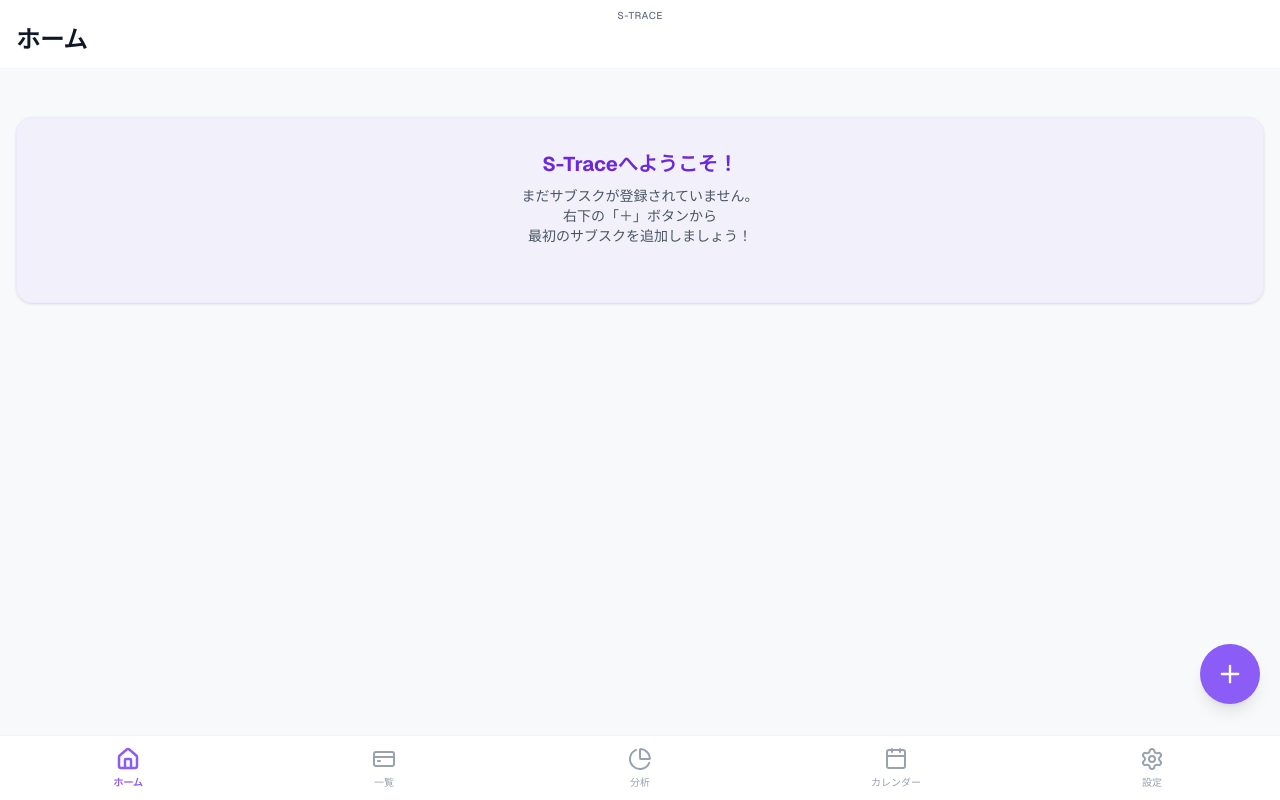
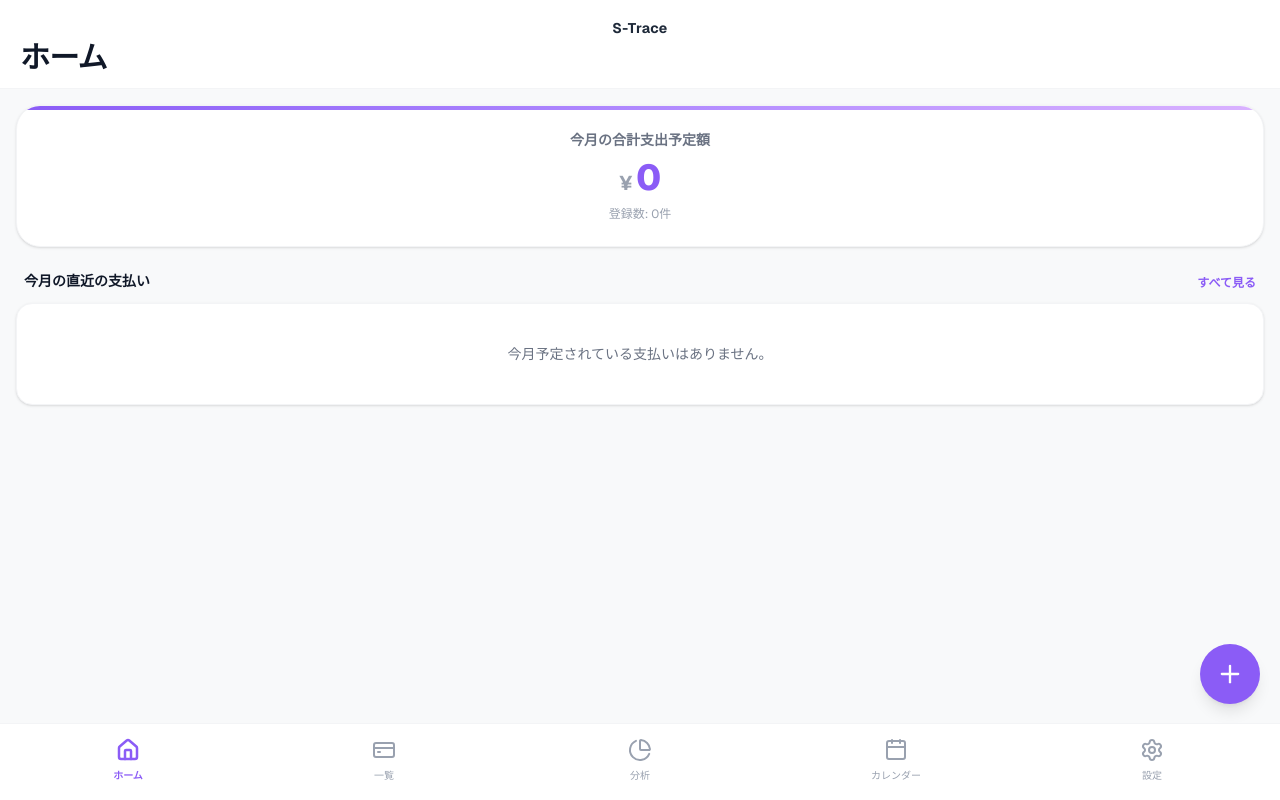
Before and after one commit to kenchan0526/S-Trace, a Next.js app: page / in a window 1280 px wide. Built offline with nearby package versions, Linux system fonts and the light colour scheme.

Commit message:
UI/UX updates and bugfixes based on feedback

```diff
--- a/src/app/analytics/page.tsx
+++ b/src/app/analytics/page.tsx
@@ -4,6 +4,7 @@ import { useState } from "react";
 import Header from "@/components/layout/Header";
 import { useSubscriptions } from "@/hooks/useSubscriptions";
 import { PieChart, Pie, Cell, ResponsiveContainer, Tooltip, Legend } from "recharts";
+import { differenceInMonths, differenceInYears } from "date-fns";
 
 const COLORS = ['#8B5CF6', '#C4B5FD', '#F472B6', '#34D399', '#FBBF24', '#60A5FA', '#A78BFA', '#9CA3AF'];
 
@@ -13,7 +14,7 @@ export default function AnalyticsPage() {
 
   if (!isLoaded) return null;
 
-  const activeSubs = subscriptions.filter(s => s.status !== "archived" && s.status !== "paused");
+  const activeSubs = subscriptions.filter(s => s.status !== "archived" && s.status !== "cancelled");
 
   const totalMonthly = activeSubs.reduce((sum, sub) => {
     return sum + (sub.billingCycle === "毎年" ? Math.round(sub.amount / 12) : sub.amount);
@@ -23,8 +24,24 @@ export default function AnalyticsPage() {
     return sum + (sub.billingCycle === "毎月" ? sub.amount * 12 : sub.amount);
   }, 0);
 
-  const displayTotal = isMonthly ? totalMonthly : totalYearly;
   const dailyCost = Math.round(totalYearly / 365);
+
+  const totalCumulative = subscriptions.reduce((sum, sub) => {
+    const startDate = new Date(sub.startDate);
+    const endDate = sub.status === "cancelled" && sub.cancellationDate
+      ? new Date(sub.cancellationDate)
+      : new Date();
+
+    let paid = 0;
+    if (sub.billingCycle === "毎月") {
+      paid = sub.amount * Math.max(1, differenceInMonths(endDate, startDate) + 1);
+    } else if (sub.billingCycle === "毎年") {
+      paid = sub.amount * Math.max(1, differenceInYears(endDate, startDate) + 1);
+    } else {
+      paid = sub.amount;
+    }
+    return sum + paid;
+  }, 0);
 
   const calculateAmount = (sub: typeof activeSubs[0]) => {
     if (isMonthly) {
@@ -64,6 +81,14 @@ export default function AnalyticsPage() {
     <div className="min-h-full bg-background pb-10">
       <Header title="分析" />
       <div className="p-4 space-y-6">
+
+        {/* Cumulative Total */}
+        <div className="bg-gradient-to-br from-primary to-purple-400 rounded-2xl shadow-sm p-6 text-center text-white">
+          <h2 className="text-xs font-bold text-purple-100 mb-1">これまでの累計支払い総額</h2>
+          <p className="text-3xl font-extrabold tracking-tight">¥{totalCumulative.toLocaleString()}</p>
+          <p className="text-[10px] text-purple-200 mt-2">※ 解約済みのサブスクリプションを含みます</p>
+        </div>
+
         {/* Toggle */}
         <div className="flex bg-gray-100 rounded-full p-1 max-w-xs mx-auto">
           <button
--- a/src/app/page.tsx
+++ b/src/app/page.tsx
@@ -3,8 +3,8 @@
 import { useState } from "react";
 import Header from "@/components/layout/Header";
 import SubscriptionCard from "@/components/ui/SubscriptionCard";
+import SubscriptionModal from "@/components/ui/SubscriptionModal";
 import FloatingActionButton from "@/components/ui/FloatingActionButton";
-import SubscriptionModal from "@/components/ui/SubscriptionModal";
 import { useSubscriptions } from "@/hooks/useSubscriptions";
 import { Subscription } from "@/types/subscription";
 import { Bell, CheckCircle2 } from "lucide-react";
@@ -12,15 +12,27 @@ import Link from "next/link";
 import toast from "react-hot-toast";
 
 export default function Home() {
-  const { subscriptions, settings, isLoaded, addSubscription, updateSubscription, deleteSubscription } = useSubscriptions();
+  const { subscriptions, settings, isLoaded, addSubscription, updateSubscription, deleteSubscription, updateSettings } = useSubscriptions();
   const [isModalOpen, setIsModalOpen] = useState(false);
   const [editingSub, setEditingSub] = useState<Subscription | null>(null);
 
-  if (!isLoaded) return null; // or a loading spinner
+  if (!isLoaded) return null;
 
-  const totalAmount = subscriptions.reduce((sum, sub) => sum + sub.amount, 0);
-  const chargeRequiredSubs = subscriptions.filter(s => s.isChargeRequired && !s.isChargedThisMonth);
-  const totalChargeAmount = chargeRequiredSubs.reduce((sum, sub) => sum + sub.amount, 0);
+  const activeSubs = subscriptions.filter(s => s.status !== "archived" && s.status !== "cancelled");
+  const upcomingChargeSubs = activeSubs.filter(s => s.isChargeRequired && !s.isChargedThisMonth);
+
+  const totalMonthly = activeSubs.reduce((sum, sub) => {
+    return sum + (sub.billingCycle === "毎年" ? Math.round(sub.amount / 12) : sub.amount);
+  }, 0);
+
+  const getUpcomingSubs = () => {
+    const today = new Date().getDate();
+    return activeSubs
+      .filter(s => s.billingDate >= today || (s.isChargeRequired && !s.isChargedThisMonth))
+      .sort((a,b) => a.billingDate - b.billingDate)
+      .slice(0, 5);
+  };
+  const upcomingList = getUpcomingSubs();
 
   const handleOpenModal = (sub?: Subscription) => {
     setEditingSub(sub || null);
@@ -45,76 +57,45 @@ export default function Home() {
   };
 
   const handleEnableNotification = () => {
-    toast.success("通知を許可しました（デモ）");
+    updateSettings({ ...settings, notificationEnabled: true });
+    toast.success("通知をオンにしました");
   };
 
   return (
     <div className="min-h-full bg-background pb-10">
       <Header title="ホーム" />
 
-      {/* Main Content */}
       <div className="p-4 space-y-6">
-        {/* Empty State */}
-        {subscriptions.length === 0 ? (
-          <div className="bg-primary-light/50 border border-primary-light rounded-2xl p-8 text-center mt-8 shadow-sm">
-            <h2 className="text-xl font-bold text-primary-dark mb-2">S-Traceへようこそ！</h2>
-            <p className="text-sm text-gray-600 mb-6">
-              まだサブスクが登録されていません。<br />
-              右下の「＋」ボタンから<br />最初のサブスクを追加しましょう！
-            </p>
+
+        {/* Dashboard Card */}
+        <div className="bg-white rounded-3xl p-6 shadow-sm border border-gray-100 flex flex-col items-center justify-center relative overflow-hidden">
+          <div className="absolute top-0 left-0 w-full h-1 bg-gradient-to-r from-primary to-purple-300"></div>
+          <p className="text-sm font-bold text-gray-500 mb-2">今月の合計支出予定額</p>
+          <div className="flex items-baseline space-x-1">
+            <span className="text-xl font-bold text-gray-400">¥</span>
+            <span className="text-4xl font-extrabold text-primary tracking-tight">
+              {totalMonthly.toLocaleString()}
+            </span>
           </div>
-        ) : (
-          <>
-            {/* Summary Card */}
-            <div className="bg-white rounded-2xl shadow-sm border border-gray-100 p-6 relative overflow-hidden">
-              <div className="absolute top-0 right-0 w-32 h-32 bg-primary-light rounded-bl-full -mr-10 -mt-10 opacity-50"></div>
-              <h2 className="text-sm font-bold text-gray-500 mb-1 relative z-10">今月の合計支出予定額</h2>
-              <div className="flex items-baseline space-x-1 relative z-10">
-                <span className="text-3xl font-extrabold text-gray-900 tracking-tight">¥{totalAmount.toLocaleString()}</span>
+          <p className="text-xs text-gray-400 mt-2">登録数: {activeSubs.length}件</p>
         </div>
 
-              {totalChargeAmount > 0 && (
-                <div className="mt-4 pt-4 border-t border-gray-100 relative z-10">
-                  <div className="flex items-center justify-between">
-                    <span className="text-xs font-bold text-gray-500">うち事前チャージ必要額</span>
-                    <span className="text-sm font-bold text-primary-dark bg-purple-50 px-3 py-1 rounded-full border border-purple-100">
-                      ¥{totalChargeAmount.toLocaleString()}
-                    </span>
+        {/* Action Required: Charge */}
+        {upcomingChargeSubs.length > 0 && (
+          <div>
+            <h2 className="text-sm font-bold text-gray-900 mb-3 px-2">要チャージ</h2>
+            <div className="space-y-3">
+              {upcomingChargeSubs.map(sub => (
+                <div key={sub.id} className="bg-orange-50 border border-orange-100 rounded-2xl p-4 flex items-center justify-between">
+                  <div>
+                    <h3 className="font-bold text-orange-900">{sub.name}</h3>
+                    <p className="text-xs text-orange-700 mt-1">¥{sub.amount.toLocaleString()} • {sub.billingDate}日支払</p>
                   </div>
-                </div>
-              )}
-            </div>
-
-            {/* Notification Prompt (Mock) */}
-            <div className="bg-blue-50 border border-blue-100 rounded-2xl p-4 flex items-start space-x-3">
-              <div className="bg-blue-100 text-blue-600 p-2 rounded-full shrink-0">
-                <Bell size={20} />
-              </div>
-              <div>
-                <h3 className="text-sm font-bold text-gray-900">通知をオンにしませんか？</h3>
-                <p className="text-xs text-gray-600 mt-1 mb-2 leading-relaxed">支払い前のチャージ忘れを防ぐためにお知らせします。</p>
-                <button onClick={handleEnableNotification} className="text-xs font-bold text-blue-600 bg-white px-4 py-1.5 rounded-full border border-blue-200 shadow-sm active:scale-95 transition-transform">
-                  許可する
-                </button>
-              </div>
-            </div>
-
-            {/* Charge Alerts */}
-            {chargeRequiredSubs.length > 0 && (
-              <div>
-                <h2 className="text-sm font-bold text-gray-900 mb-3 flex items-center">
-                  <span className="w-2 h-2 rounded-full bg-orange-500 mr-2 shadow-sm"></span>
-                  要チャージ（もうすぐ支払日）
-                </h2>
-                <div className="space-y-3">
-                  {chargeRequiredSubs.map(sub => (
-                    <div key={sub.id} className="relative">
-                      <SubscriptionCard subscription={sub} onClick={() => handleOpenModal(sub)} />
                   <button
                     onClick={(e) => markAsCharged(sub.id, e)}
-                        className="absolute right-4 bottom-4 bg-primary text-white text-xs font-bold px-3 py-1.5 rounded-full shadow-sm flex items-center space-x-1 hover:bg-primary-dark transition-colors active:scale-95 z-10"
+                    className="flex items-center space-x-1 bg-white text-orange-600 px-3 py-2 rounded-xl text-xs font-bold shadow-sm active:scale-95 transition-transform"
                   >
-                        <CheckCircle2 size={14} />
+                    <CheckCircle2 size={16} />
                     <span>チャージ完了</span>
                   </button>
                 </div>
@@ -123,22 +104,43 @@ export default function Home() {
           </div>
         )}
 
-            {/* Recent */}
+        {/* Notifications Prompt */}
+        {!settings.notificationEnabled && (
+          <div className="bg-white rounded-2xl p-4 border border-blue-100 shadow-sm flex items-start space-x-3 slide-up-animation">
+            <div className="bg-blue-50 text-blue-500 p-2 rounded-full shrink-0">
+              <Bell size={20} />
+            </div>
             <div>
-              <div className="flex items-center justify-between mb-3">
-                <h2 className="text-sm font-bold text-gray-900">直近の支払い</h2>
-                <Link href="/list" className="text-xs font-bold text-primary hover:text-primary-dark transition-colors bg-primary-light px-3 py-1 rounded-full">
-                  すべて見る →
+              <h3 className="text-sm font-bold text-gray-900">通知をオンにしませんか？</h3>
+              <p className="text-xs text-gray-600 mt-1 mb-2 leading-relaxed">支払い前のチャージ忘れを防ぐためにお知らせします。</p>
+              <button onClick={handleEnableNotification} className="text-xs font-bold text-blue-600 bg-white px-4 py-1.5 rounded-full border border-blue-200 shadow-sm active:scale-95 transition-transform">
+                オンにする
+              </button>
+            </div>
+          </div>
+        )}
+
+        {/* Upcoming List */}
+        <div>
+          <div className="flex justify-between items-end mb-3 px-2">
+            <h2 className="text-sm font-bold text-gray-900">今月の直近の支払い</h2>
+            <Link href="/list" className="text-xs font-bold text-primary hover:underline">
+              すべて見る
             </Link>
           </div>
           <div className="space-y-3">
-                {subscriptions.slice(0, 3).map(sub => (
+            {upcomingList.length === 0 ? (
+              <div className="text-center py-10 text-gray-500 text-sm bg-white rounded-2xl border border-gray-100 shadow-sm">
+                今月予定されている支払いはありません。
+              </div>
+            ) : (
+              upcomingList.map(sub => (
                 <SubscriptionCard key={sub.id} subscription={sub} onClick={() => handleOpenModal(sub)} />
-                ))}
+              ))
+            )}
           </div>
         </div>
-          </>
-        )}
+
       </div>
 
       <FloatingActionButton onClick={() => handleOpenModal()} />
--- a/src/components/layout/BottomNav.tsx
+++ b/src/components/layout/BottomNav.tsx
@@ -16,8 +16,8 @@ export default function BottomNav() {
   ];
 
   return (
-    <nav className="fixed bottom-0 left-0 right-0 bg-white border-t border-gray-100 pb-[env(safe-area-inset-bottom)] z-50">
-      <div className="flex justify-around items-center h-16">
+    <nav className="fixed bottom-0 left-0 right-0 bg-white border-t border-gray-100 pb-[calc(env(safe-area-inset-bottom)+0.25rem)] z-50">
+      <div className="flex justify-around items-center h-[4.5rem]">
         {navItems.map((item) => {
           const Icon = item.icon;
           const isActive = pathname === item.href;
@@ -26,7 +26,7 @@ export default function BottomNav() {
             <Link
               key={item.href}
               href={item.href}
-              className={`flex flex-col items-center justify-center w-full h-full space-y-1 transition-colors ${
+              className={`flex flex-col items-center justify-center w-full h-full space-y-1.5 transition-colors ${
                 isActive ? "text-primary font-bold" : "text-gray-400 hover:text-gray-600"
               }`}
             >
--- a/src/components/layout/Header.tsx
+++ b/src/components/layout/Header.tsx
@@ -18,30 +18,34 @@ export default function Header({
   onFilterClick
 }: HeaderProps) {
   return (
-    <header className="bg-white/90 backdrop-blur-md sticky top-0 z-40 pt-[env(safe-area-inset-top)] border-b border-gray-100">
-      <div className="px-4 py-3 flex flex-col justify-center relative min-h-[64px]">
-        <div className="text-[10px] text-gray-500 font-medium absolute top-2 left-0 right-0 text-center uppercase tracking-wider">
-          S-Trace
+    <header className="bg-white/90 backdrop-blur-md sticky top-0 z-40 pt-[calc(env(safe-area-inset-top)+0.5rem)] border-b border-gray-100">
+      <div className="px-5 py-2 flex flex-col justify-center relative min-h-[72px]">
+        {/* Top Center App Name */}
+        <div className="absolute top-2 left-0 right-0 text-center">
+          <span className="text-sm font-bold text-gray-800 tracking-wide">
+            S-Trace
+          </span>
         </div>
-        <div className="flex justify-between items-end mt-3">
-          <h1 className="text-2xl font-bold text-gray-900">{title}</h1>
-          <div className="flex space-x-3 pb-1">
+        {/* Bottom Left Page Title */}
+        <div className="flex justify-between items-end mt-6 pb-1">
+          <h1 className="text-3xl font-extrabold text-gray-900 tracking-tight">{title}</h1>
+          <div className="flex space-x-4">
             {showSearch && (
               <button
                 onClick={onSearchClick}
-                className="text-gray-500 hover:text-primary transition-colors p-1"
+                className="text-gray-600 hover:text-primary transition-colors"
                 aria-label="検索"
               >
-                <Search size={22} />
+                <Search size={24} />
               </button>
             )}
             {showFilter && (
               <button
                 onClick={onFilterClick}
-                className="text-gray-500 hover:text-primary transition-colors p-1"
+                className="text-gray-600 hover:text-primary transition-colors"
                 aria-label="絞り込み"
               >
-                <Filter size={22} />
+                <Filter size={24} />
               </button>
             )}
           </div>
--- a/src/hooks/useSubscriptions.ts
+++ b/src/hooks/useSubscriptions.ts
@@ -34,7 +34,7 @@ export function useSubscriptions() {
 
       const storedSettings = localStorage.getItem("s-trace-settings");
       if (storedSettings) {
-        setSettings(JSON.parse(storedSettings));
+        setSettings({ ...DEFAULT_SETTINGS, ...JSON.parse(storedSettings) });
       } else {
         localStorage.setItem("s-trace-settings", JSON.stringify(DEFAULT_SETTINGS));
       }
--- a/src/types/subscription.ts
+++ b/src/types/subscription.ts
@@ -9,7 +9,8 @@ export interface Subscription {
   category: string; // 'エンタメ' | '音楽' | '仕事・ツール' | 'クラウド・ストレージ' | '学習' | その他
   planType: string; // '一般' | '学割' | 'ファミリー' | '複数人シェア' | その他
   startDate: string; // 契約開始日 (YYYY-MM-DD)
-  status: 'active' | 'trial' | 'considering_cancellation' | 'paused' | 'archived';
+  status: 'active' | 'trial' | 'considering_cancellation' | 'cancelled' | 'archived';
+  cancellationDate?: string; // 解約日 (YYYY-MM-DD)
   trialEndDate?: string; // 無料トライアル終了日 (YYYY-MM-DD)
   isChargeRequired: boolean; // 事前チャージが必要な支払い方法かどうか
   reminders: {
@@ -30,6 +31,7 @@ export interface Settings {
   categories: string[];
   paymentMethods: string[];
   planTypes: string[];
+  notificationEnabled: boolean;
 }
 
 export const DEFAULT_SETTINGS: Settings = {
@@ -37,4 +39,5 @@ export const DEFAULT_SETTINGS: Settings = {
   categories: ['エンタメ', '音楽', '仕事・ツール', 'クラウド・ストレージ', '学習', 'その他'],
   paymentMethods: ['クレジットカード', 'PayPay', 'Apple Account', 'キャリア決済', '銀行振込', 'その他'],
   planTypes: ['一般', '学割', 'ファミリー', '複数人シェア', 'その他'],
+  notificationEnabled: true,
 };
```
Also changed, not shown: src/app/settings/page.tsx (+11 -3 lines), src/components/ui/SubscriptionCard.tsx (+13 -6 lines), src/components/ui/SubscriptionModal.tsx (+63 -42 lines). Lines whose indentation alone changed are shown as unchanged.
